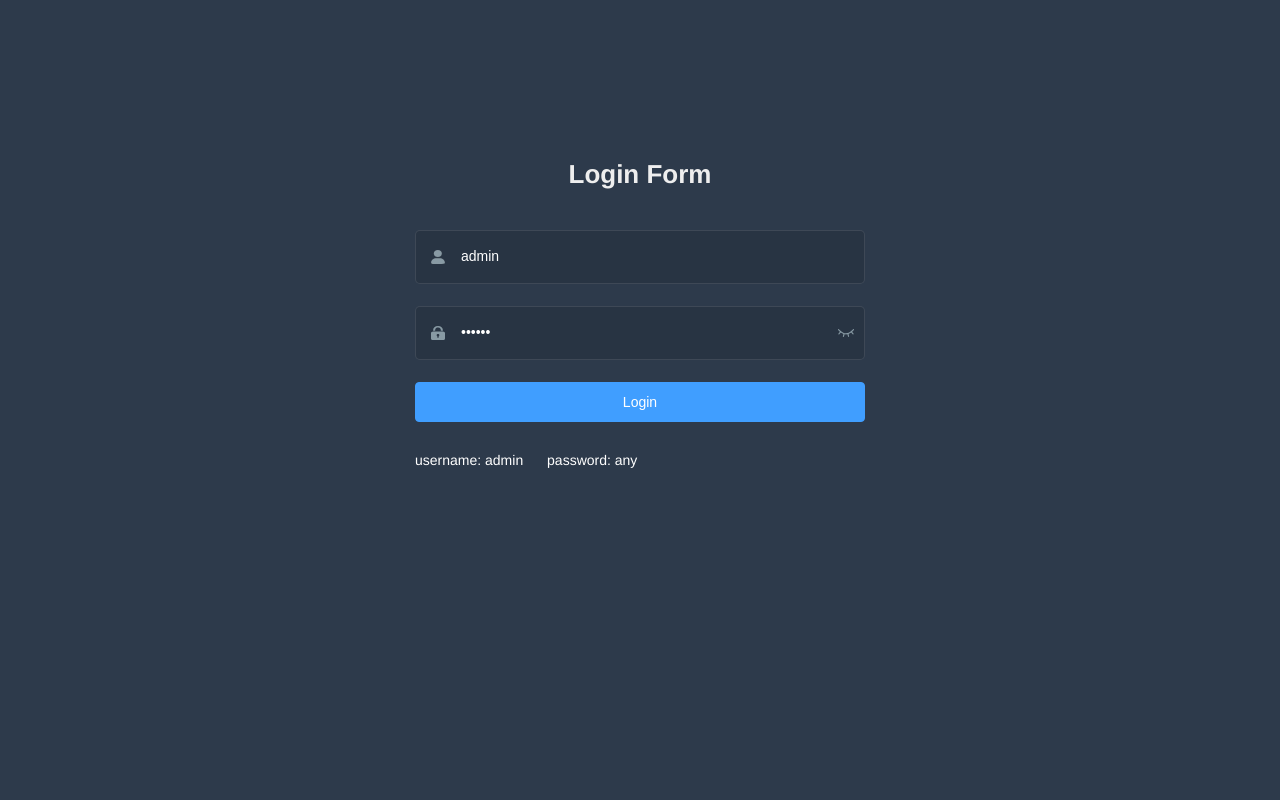
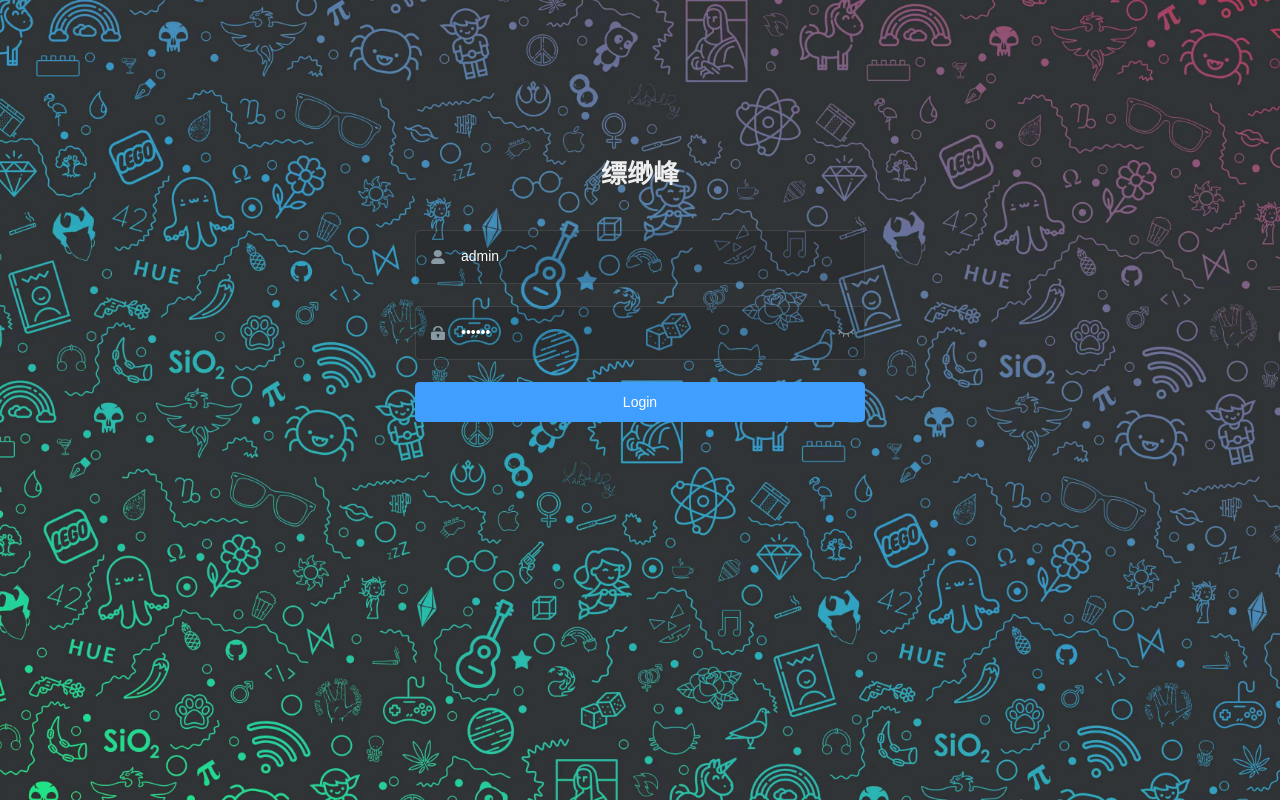
Before and after one commit to sunbcy/fastapi-vue2-admin-template, a Vue app: page /#/login in a window 1280 px wide. Built offline with nearby package versions, Linux system fonts and the light colour scheme.

Commit message:
修改 login页面背景图片;

```diff
--- a/src/router/index.js
+++ b/src/router/index.js
@@ -60,14 +60,14 @@ export const constantRoutes = [
     component: Layout,
     redirect: '/book/author',
     name: 'Book',
-    meta: { title: '图书管理', icon: 'el-icon-s-help'},
+    meta: { title: '图书管理', icon: 'el-icon-s-help' },
     children: [
       {
         path: 'author',
         name: 'author',
         component: () => import('@/views/author/index'),
         meta: { title: '作者信息', icon: 'table' }
-      },
+      }
       // {
       //   path: 'book',
       //   name: 'book',
--- a/src/views/login/index.vue
+++ b/src/views/login/index.vue
@@ -1,9 +1,10 @@
 <template>
   <div class="login-container">
+    <div class="login-bg"></div>
     <el-form ref="loginForm" :model="loginForm" :rules="loginRules" class="login-form" auto-complete="on" label-position="left">
 
       <div class="title-container">
-        <h3 class="title">Login Form</h3>
+        <h3 class="title">缥缈峰</h3>
       </div>
 
       <el-form-item prop="username">
@@ -43,10 +44,10 @@
 
       <el-button :loading="loading" type="primary" style="width:100%;margin-bottom:30px;" @click.native.prevent="handleLogin">Login</el-button>
 
-      <div class="tips">
-        <span style="margin-right:20px;">username: admin</span>
-        <span> password: any</span>
-      </div>
+<!--      <div class="tips">-->
+<!--        <span style="margin-right:20px;">username: admin</span>-->
+<!--        <span> password: any</span>-->
+<!--      </div>-->
 
     </el-form>
   </div>
@@ -180,7 +181,7 @@ $light_gray:#eee;
 .login-container {
   min-height: 100%;
   width: 100%;
-  background-color: $bg;
+  //background-color: $bg;
   overflow: hidden;
 
   .login-form {
@@ -234,4 +235,23 @@ $light_gray:#eee;
     user-select: none;
   }
 }
+
+.login-bg {
+  position: absolute;
+  top: 0;
+  left: 0;
+  width: 100%;
+  height: 100%;
+  background-image: url('login_logos.jpg');
+  background-size: cover;
+  background-position: center;
+  z-index: -1;
+  opacity: 0.9; /* 添加这行设置透明度为 50% */
+}
+
+//@media (max-width: 768px) {
+// .login-container {
+//    flex-direction: column;
+//  }
+//}
 </style>
```
Also changed, not shown: src/views/login/login_logos.jpg (added).
